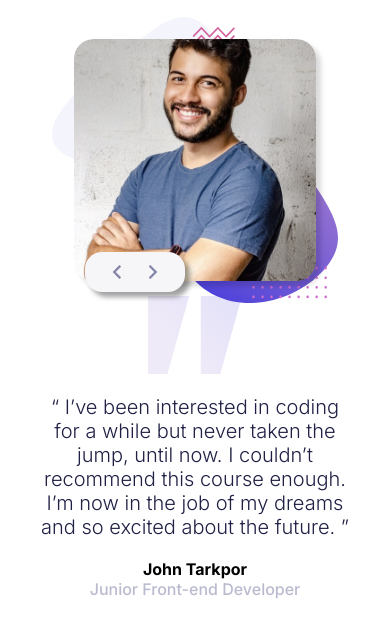
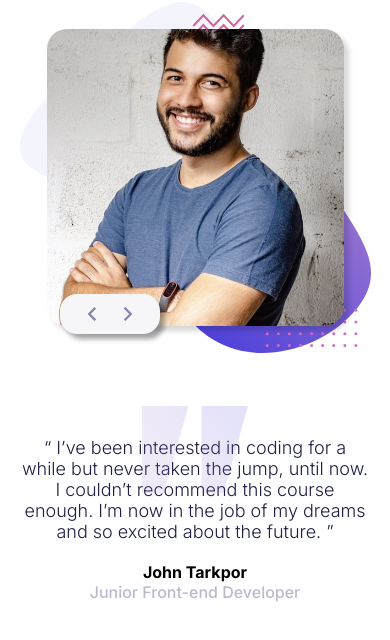
Before and after one commit to David-Delahaye/Code-Heroes, a plain HTML site: page index.html in a window 390 px wide. Drawn offline with Linux system fonts and the light colour scheme.

Commit message:
add i5e support

```diff
--- a/styles.css
+++ b/styles.css
@@ -68,13 +68,13 @@ main{
 }
 
 .review-picture{
-    min-width: 220px;
-    min-height: 220px;
+    min-width: 270px;
+    min-height: 270px;
     margin-left: auto;
     position: relative;
-    width: 50%;
+    width: 40%;
     height: 0;
-    padding-bottom: 50%;
+    padding-bottom: 40%;
 }
 
 .picture-flare{
@@ -106,7 +106,7 @@ main{
     height: 40px;
     display: flex;
     padding: 13px;
-    bottom: -10%;
+    bottom: -8%;
     z-index: 1;
     border-radius: 17px;
     justify-content: space-around;
@@ -178,15 +178,13 @@ main{
     }
 }
 
-@media (max-width:1000px){
+@media (max-width:600px){
     main{
         justify-content: center;
-        align-items: flex-start;
     }
     .review{
-        margin-top: 50px;
-        height: 100%;
-        width: 80%;
+        height: 90%;
+        width: 90%;
         flex-direction: column;
     }
     .review-text{
@@ -202,13 +200,12 @@ main{
         flex-direction: column;
     }
     .text-flare{
-        top: 10px;
+        top: 20%;
         left: 35%;
     }
     .text-words{
        max-height: 350px;
-       font-size: 20px;
-
+       font-size: 18px;
     }
     .text-author{
         font-size: 16px;
@@ -219,6 +216,34 @@ main{
         margin-bottom: 5%;
         order: 1;
     }
+}
 
+@media (max-width:1060px){
+    .review{
+        height: 90%;
+        width: 90%;
+        flex-direction: column;
+    }
+    .review-text{
+        order: 2;
+        width: 100%;
+        height: 50%;
+        display: flex;
+        flex-direction: column;
+        justify-content: center;
+        text-align: center;
+    }
+    .text-flare{
+        top: 20%;
+        left: 35%;
+    }
+    .review-picture{
+        margin-left: 0px;
+        margin-bottom: 5%;
+        order: 1;
+    }
+    .text-person{
+        flex-direction: column;
+    }
 
 }
```
